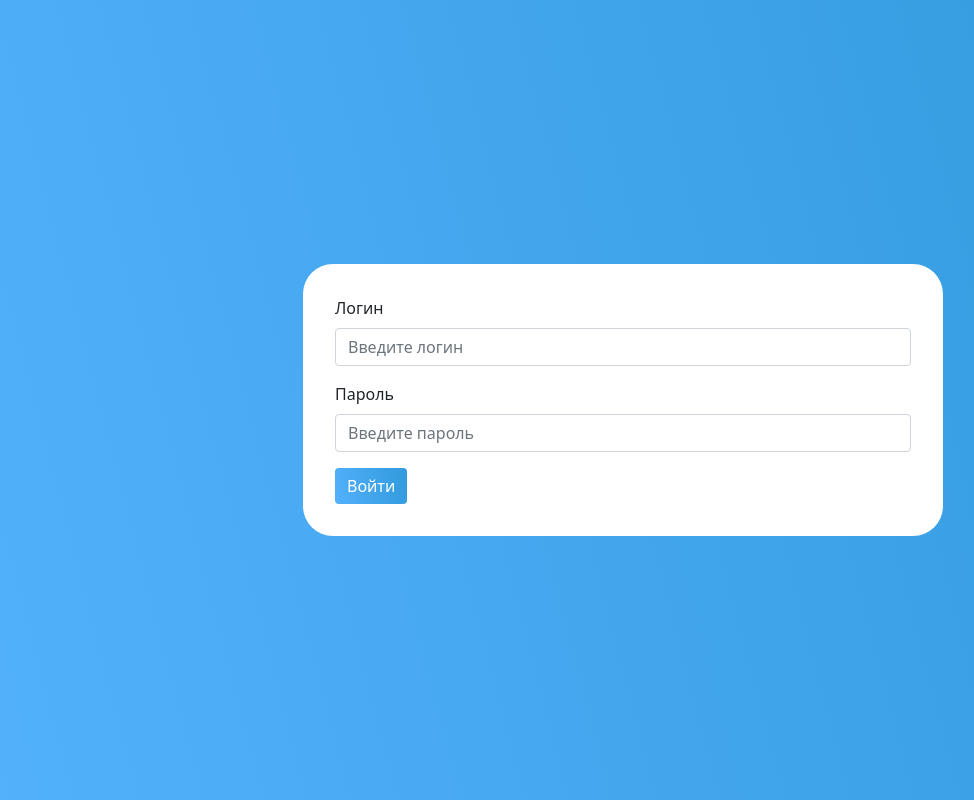
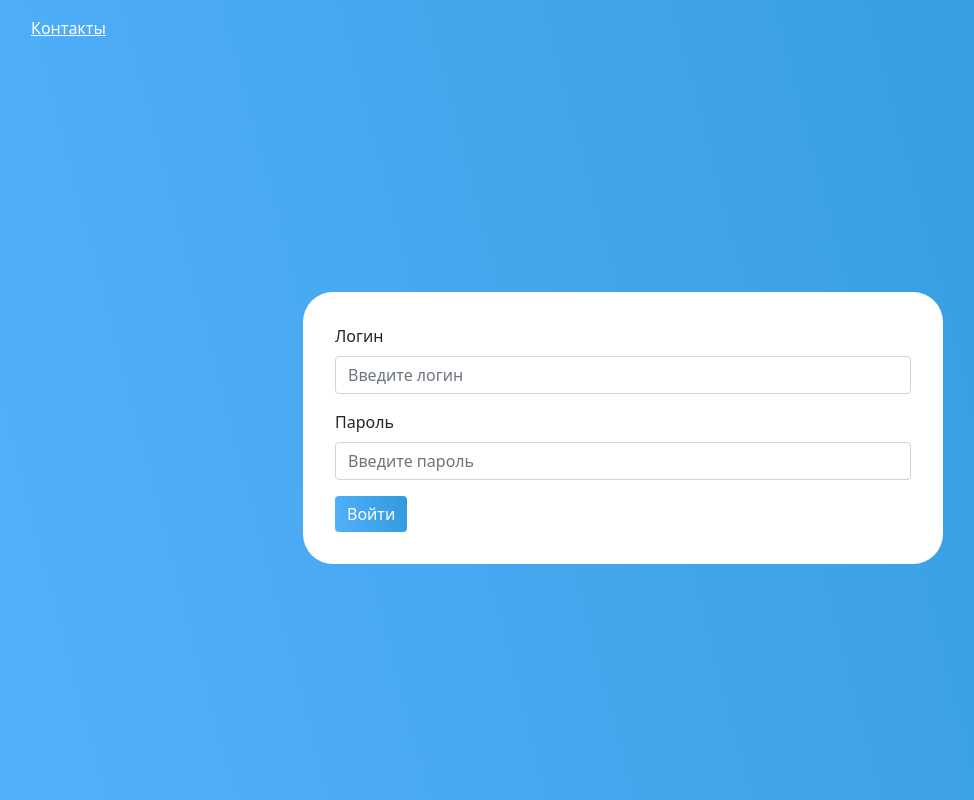
Before and after one commit to belikcost/crud-contacts-task, a React app: page / in a window 1280 px wide. Shown: the whole page, without its empty margins (17-991 px from the left). Built offline with nearby package versions, Linux system fonts and the light colour scheme.

Commit message:
Separate auth and contacts by pages, small improve styles

```diff
--- a/src/components/App.js
+++ b/src/components/App.js
@@ -1,3 +1,4 @@
+import { Link, Redirect, Route, Switch } from "react-router-dom";
 import { Button, Form, ListGroup, Spinner } from "react-bootstrap";
 
 import 'bootstrap/dist/css/bootstrap.min.css';
@@ -13,6 +14,31 @@ export const App = ({auth, handleAuthorizationRequest, contacts}) => {
 
     return (
         <div className="app app_background">
+            <header>
+                <Link to="/contacts">Контакты</Link>
+            </header>
+            <div className="app__content">
+                <Switch>
+                    <Route exact path="/">
+                        {auth ? (
+                            <Redirect to="/contacts"/>
+                        ) : (
+                            <Form className="app_modal auth" onSubmit={onSubmit}>
+                                <Form.Group className="mb-3">
+                                    <Form.Label>Логин</Form.Label>
+                                    <Form.Control type="text" placeholder="Введите логин" required/>
+                                </Form.Group>
+
+                                <Form.Group className="mb-3">
+                                    <Form.Label>Пароль</Form.Label>
+                                    <Form.Control type="password" placeholder="Введите пароль" required/>
+                                </Form.Group>
+
+                                <Button variant="primary" type="submit" className="app_background">Войти</Button>
+                            </Form>
+                        )}
+                    </Route>
+                    <Route path="/contacts">
                         {auth ? (
                             <div className="app_modal">
                                 <h3>Контакты</h3>
@@ -32,20 +58,11 @@ export const App = ({auth, handleAuthorizationRequest, contacts}) => {
                                 )}
                             </div>
                         ) : (
-                <Form className="app_modal auth" onSubmit={onSubmit}>
-                    <Form.Group className="mb-3">
-                        <Form.Label>Логин</Form.Label>
-                        <Form.Control type="text" placeholder="Введите логин" required/>
-                    </Form.Group>
-
-                    <Form.Group className="mb-3">
-                        <Form.Label>Пароль</Form.Label>
-                        <Form.Control type="password" placeholder="Введите пароль" required/>
-                    </Form.Group>
-
-                    <Button variant="primary" type="submit" className="app_background">Войти</Button>
-                </Form>
+                            <Redirect to="/"/>
                         )}
+                    </Route>
+                </Switch>
+            </div>
         </div>
     );
 }
--- a/src/components/App.scss
+++ b/src/components/App.scss
@@ -1,8 +1,15 @@
 .app {
   display: flex;
-  justify-content: center;
-  align-items: center;
+  flex-direction: column;
   height: 100vh;
+
+  header {
+    padding: 1rem 3rem;
+    a {
+      color: #fff;
+    }
+  }
+
   &_background {
     background: linear-gradient(255.35deg, #319adc 0.83%, rgba(255, 79, 79, 0) 108.93%), #56b3ff;
   }
@@ -12,6 +19,12 @@
     padding: 32px;
     width: 50%;
   }
+  &__content {
+    display: flex;
+    justify-content: center;
+    align-items: center;
+    height: 100%;
+  }
 }
 
 .auth {
--- a/src/index.js
+++ b/src/index.js
@@ -1,5 +1,6 @@
 import React from 'react';
 import ReactDOM from 'react-dom';
+import { BrowserRouter as Router } from "react-router-dom";
 import { Provider } from "react-redux";
 
 import store from "./redux/store";
@@ -8,8 +9,10 @@ import AppContainer from "./containers/AppContainer";
 
 
 ReactDOM.render(
-    <Provider store={store}>
-        <AppContainer/>
-    </Provider>,
+    <Router>
+        <Provider store={store}>
+            <AppContainer/>
+        </Provider>
+    </Router>,
     document.getElementById('root')
 );
```
Lines whose indentation alone changed are shown as unchanged.
